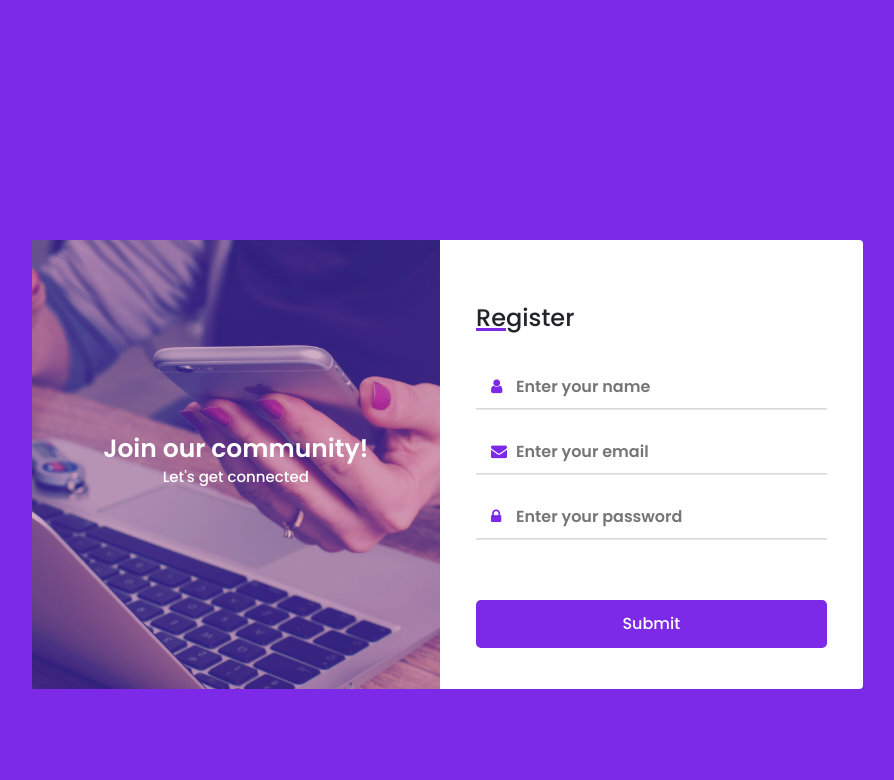
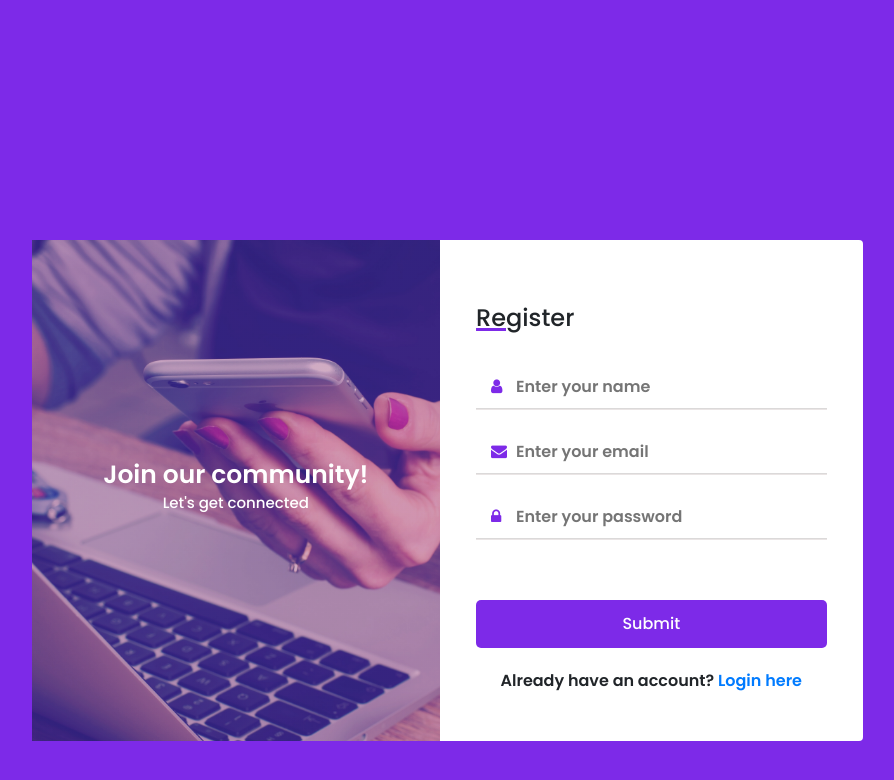
Before and after one commit to SamuelXimenes27/desafio_Opentec_SamuelXimenes, a plain HTML site: page index.html in a window 1280 px wide. Both pictures are taken after a click on the link "Signup now". Shown: the whole page, without its empty margins (193-1087 px from the left). Drawn offline with nearby package versions, Linux system fonts and the light colour scheme; some packages are replaced by stand-ins of ours; a script that the page names is missing.

Commit message:
Add comeback option on register step

```diff
--- a/assets/js/scripts.js
+++ b/assets/js/scripts.js
@@ -16,7 +16,7 @@ function formsScope() {
         function checkEmail() {
             if (emailOpen == 'usuario@teste.com.br' && senhaOpen === 'senha123') {
                 /*alerta personalizado */
-                alertify.success('Olá, usuario@teste.com.br! Seja bem vindo.');
+                alertify.success('Hi, usuario@teste.com.br! Welcome.');
             } else {
                 alertify.error('Email or Password is not correct');
             }
--- a/index.html
+++ b/index.html
@@ -104,6 +104,12 @@
                                 </button>
                             </div>
 
+                            <div class="text-center mb-2">
+                                <span class="login-text">Already have an account?</span>
+                                <a href="#login" data-role="link" class="login-link">
+                                    Login here
+                                </a>
+                            </div>
                         </form>
                     </div>
 
```
